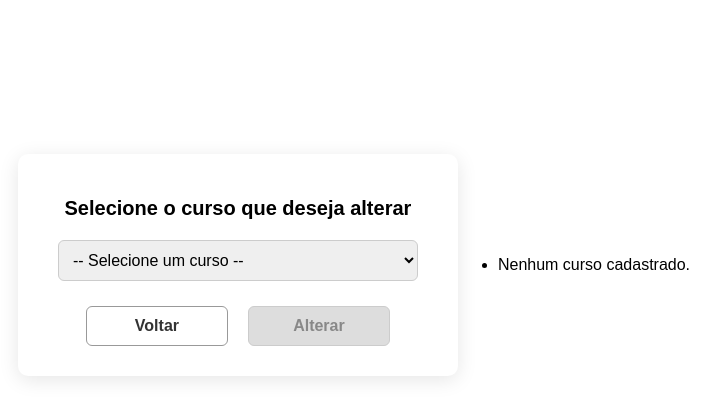
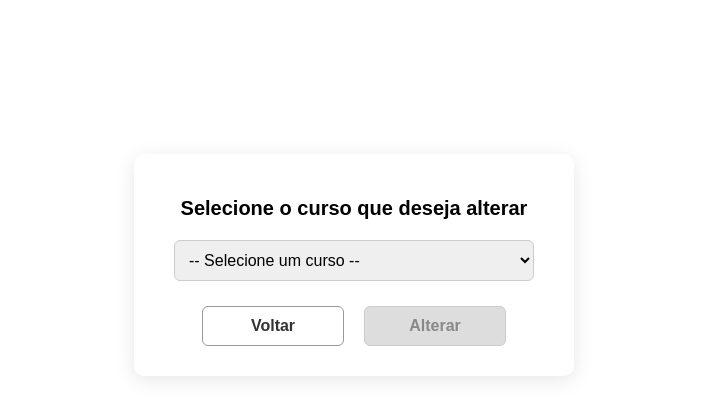
Before and after one commit to BrunoBenkendorf/Batatech, a Django app: page /ead/seleciona in a window 1280 px wide. Shown: the part 135-554 px from the top of the page, without its empty margins (286-1002 px from the left). Run offline with Django 5.2, Linux system fonts and the light colour scheme; data that the repository does not hold is empty.

Commit message:
alteração

```diff
--- a/ead/templates/TelaSelecionarCurso.html
+++ b/ead/templates/TelaSelecionarCurso.html
@@ -46,17 +46,5 @@
     }
   </script>
 
-<ul id="listaCursos" class="space-y-4">
-  {% for curso in cursos %}
-    <li>
-      <div class="flex justify-between items-center border p-4 rounded-lg hover:bg-orange-100">
-        <span class="font-medium">{{ curso.nome }}</span>
-        <a href="{% url 'Altera' %}?id={{ curso.id_curso }}" class="text-orange-600 hover:underline">Alterar</a>
-      </div>
-    </li>
-  {% empty %}
-    <li>Nenhum curso cadastrado.</li>
-  {% endfor %}
-</ul>
 </body>
 </html>
```
Also changed, not shown: ead/templates/TelaAltCurso.html (+1 -12 lines).
